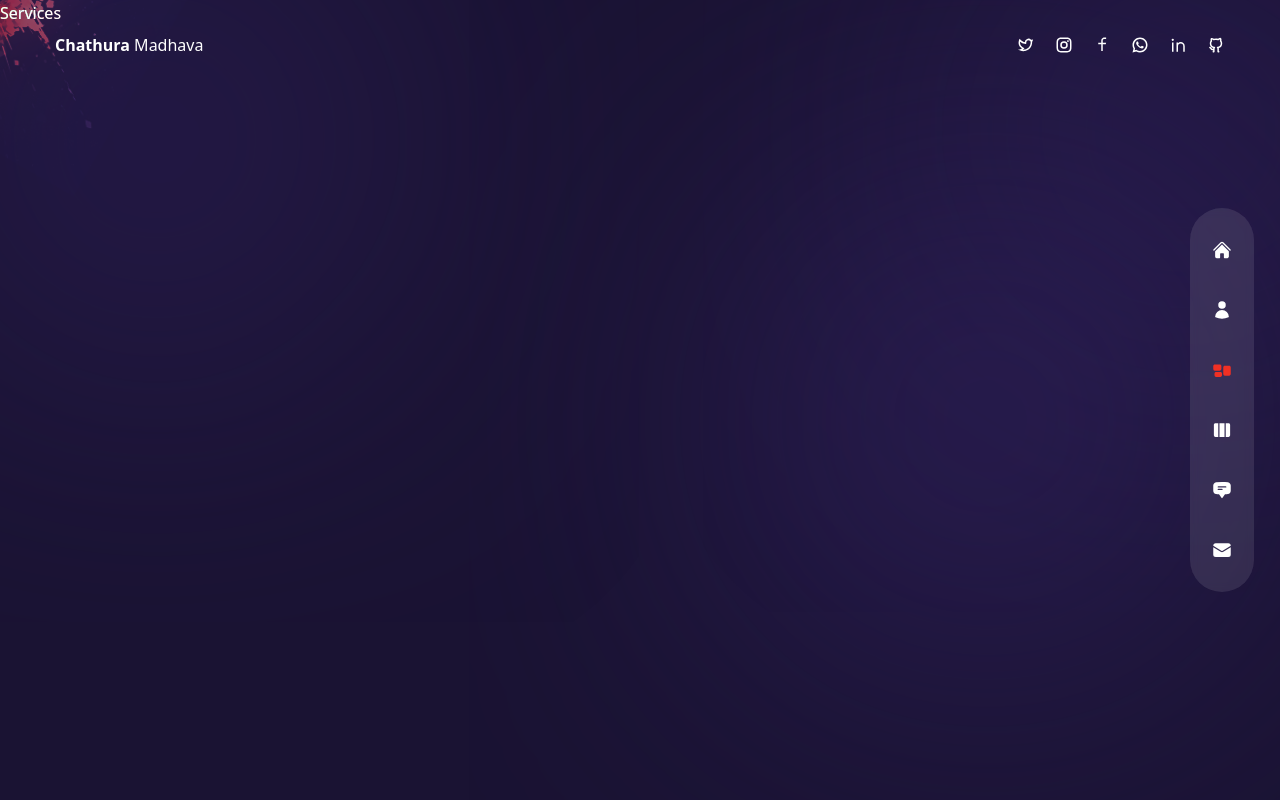
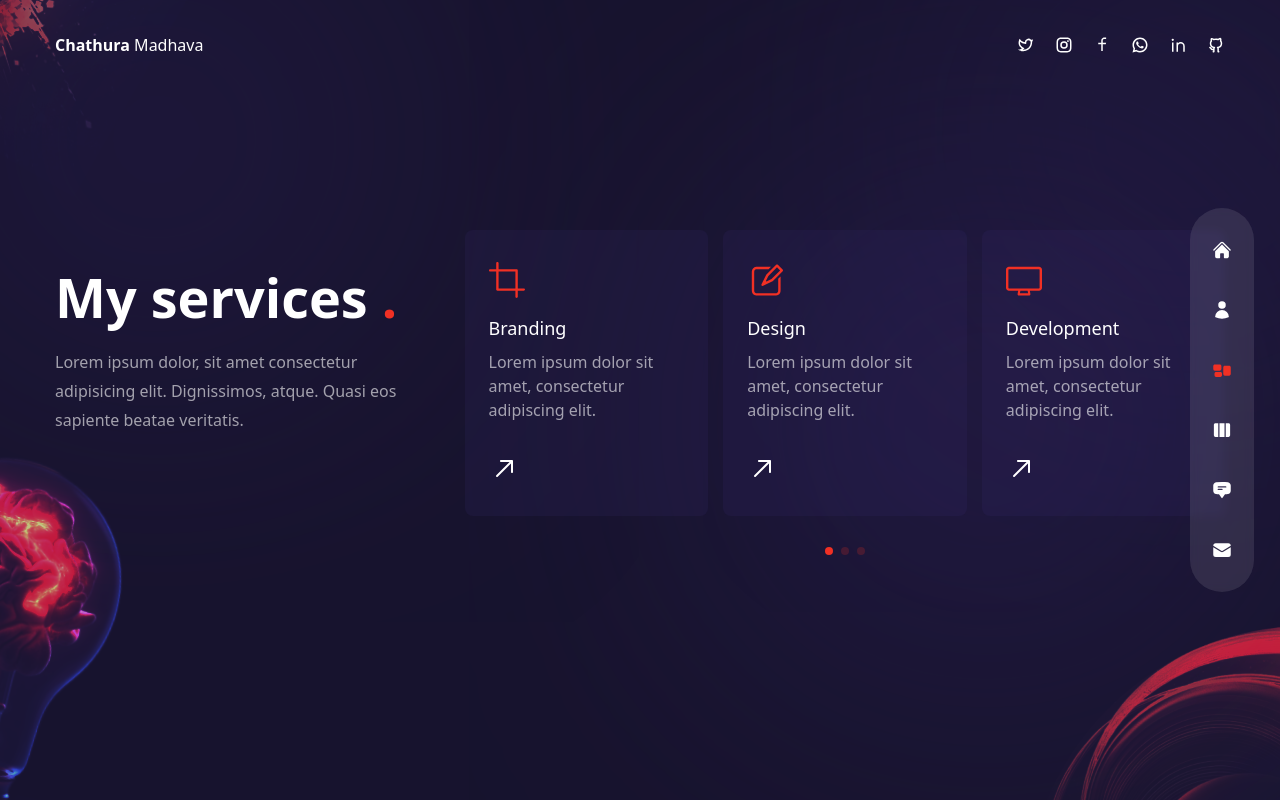
Before and after one commit to P-A-Chathura-Madhava/portfolio-P-A-Chathura-Madhava, a Next.js app: page /services in a window 1280 px wide. Built offline with nearby package versions, Linux system fonts and the light colour scheme.

Commit message:
Apply About Component

```diff
--- a/components/Bulb.js
+++ /dev/null
@@ -1,5 +0,0 @@
-const Bulb = () => {
-  return <div>Bulb</div>;
-};
-
-export default Bulb;
--- /dev/null
+++ b/components/Bulb.jsx
@@ -0,0 +1,16 @@
+// next image
+import Image from "next/image";
+
+const Bulb = () => {
+  return <div className="absolute -left-36 -bottom-12 rotate-12 mix-blend-color-dodge animate-pulse duration-75 z-10 w-[200px] xl:w-[260px]">
+    <Image
+      src={"/bulb.png"}
+      width={260}
+      height={200}
+      className="w-full h-full"
+      alt="bulb"
+      />
+  </div>;
+};
+
+export default Bulb;
--- a/components/ServiceSlider.js
+++ /dev/null
@@ -1,44 +0,0 @@
-// icons
-import {
-  RxCrop,
-  RxPencil2,
-  RxDesktop,
-  RxReader,
-  RxRocket,
-} from "react-icons/rx";
-
-
-// data
-const serviceData = [
-  {
-    icon: <RxCrop />,
-    title: 'Branding',
-    description: 'Lorem ipsum dolor sit amet, consectetur adipiscing elit.',
-  },
-  {
-    icon: <RxPencil2 />,
-    title: 'Design',
-    description: 'Lorem ipsum dolor sit amet, consectetur adipiscing elit.',
-  },
-  {
-    icon: <RxDesktop />,
-    title: 'Development',
-    description: 'Lorem ipsum dolor sit amet, consectetur adipiscing elit.',
-  },
-  {
-    icon: <RxReader />,
-    title: 'Copywriting',
-    description: 'Lorem ipsum dolor sit amet, consectetur adipiscing elit.',
-  },
-  {
-    icon: <RxRocket />,
-    title: 'SEO',
-    description: 'Lorem ipsum dolor sit amet, consectetur adipiscing elit.',
-  },
-];
-
-const ServiceSlider = () => {
-  return <div>Service Slider</div>;
-};
-
-export default ServiceSlider;
--- /dev/null
+++ b/components/ServiceSlider.jsx
@@ -0,0 +1,90 @@
+// import swiper react components
+import {Swiper, SwiperSlide} from "swiper/react";
+
+// import swiper styles
+import "swiper/css";
+import "swiper/css/free-mode";
+import "swiper/css/pagination";
+
+// icons
+import {
+  RxCrop,
+  RxPencil2,
+  RxDesktop,
+  RxReader,
+  RxRocket,
+  RxArrowTopRight,
+} from "react-icons/rx";
+
+// import required modules
+import { FreeMode, Pagination } from "swiper";
+
+// data
+const serviceData = [
+  {
+    icon: <RxCrop />,
+    title: 'Branding',
+    description: 'Lorem ipsum dolor sit amet, consectetur adipiscing elit.',
+  },
+  {
+    icon: <RxPencil2 />,
+    title: 'Design',
+    description: 'Lorem ipsum dolor sit amet, consectetur adipiscing elit.',
+  },
+  {
+    icon: <RxDesktop />,
+    title: 'Development',
+    description: 'Lorem ipsum dolor sit amet, consectetur adipiscing elit.',
+  },
+  {
+    icon: <RxReader />,
+    title: 'Copywriting',
+    description: 'Lorem ipsum dolor sit amet, consectetur adipiscing elit.',
+  },
+  {
+    icon: <RxRocket />,
+    title: 'SEO',
+    description: 'Lorem ipsum dolor sit amet, consectetur adipiscing elit.',
+  },
+];
+
+const ServiceSlider = () => {
+  return <Swiper
+    breakpoints={{
+      320: {
+        slidesPerView: 1,
+        spaceBetween: 15
+      },
+      640: {
+        slidesPerView: 3,
+        spaceBetween: 15
+      },
+    }}
+    freeMode={true}
+    pagination={{
+      clickable: true
+    }}
+    modules={[FreeMode, Pagination]}
+    className="h-[240px] sm:h-[340px]"
+  >{serviceData.map((item, index) => {
+    return (
+      <SwiperSlide key={index}>
+        <div className="bg-[rgba(65,47,123,0.15)] h-max rounded-lg px-6 py-8 flex sm:flex-col gap-x-6 sm:gap-x-0 group cursor-pointer hover:bg-[rgba(89,65,169,0.15)] transition-all duration-300">
+          {/* icon */}
+          <div className="mb-4 text-4xl text-accent">{item.icon}</div>
+          {/* title & desc */}
+          <div className="mb-8">
+            <div className="mb-2 text-lg">{item.title}</div>
+            <p className="max-w-[350px] leading-normal">{item.description}</p>
+          </div>
+          {/* arrow */}
+          <div className="text-3xl">
+            <RxArrowTopRight className="transition-all duration-300 group-hover:rotate-45 group-hover:text-accent" />
+          </div>
+        </div>
+      </SwiperSlide>
+    )
+  })}</Swiper>;
+};
+
+export default ServiceSlider;
--- a/pages/services/index.js
+++ /dev/null
@@ -1,5 +0,0 @@
-const Services = () => {
-  return <div>Services</div>;
-};
-
-export default Services;
--- /dev/null
+++ b/pages/services/index.jsx
@@ -0,0 +1,55 @@
+// components
+import ServiceSlider from "../../components/ServiceSlider";
+import Bulb from "../../components/Bulb";
+import Circles from "../../components/Circles";
+
+// framer motion
+import { motion } from "framer-motion";
+import { fadeIn } from "../../variants";
+
+const Services = () => {
+  return (
+    <div className="flex items-center h-full bg-primary/30 py-36">
+      <Circles />
+      <div className="container mx-auto">
+        <div className="flex flex-col xl:flex-row gap-x-8">
+          {/* text */}
+          <div className="text-center flex xl:w-[30vw] flex-col lg:text-left mb-4 xl:mb-0">
+            <motion.h2
+              variants={fadeIn("up", 0.2)}
+              initial="hidden"
+              animate="show"
+              exit="hidden"
+              className="h2 xl:mt-8"
+            >
+              My services <span className="text-accent">.</span>
+            </motion.h2>
+            <motion.p
+              variants={fadeIn("up", 0.4)}
+              initial="hidden"
+              animate="show"
+              exit="hidden"
+              className="mb-4 max-w-[400px] mx-auto lg:mx-0"
+            >
+              Lorem ipsum dolor, sit amet consectetur adipisicing elit.
+              Dignissimos, atque. Quasi eos sapiente beatae veritatis.
+            </motion.p>
+          </div>
+          {/* slider */}
+          <motion.div
+            variants={fadeIn("down", 0.6)}
+            initial="hidden"
+            animate="show"
+            exit="hidden"
+            className="w-full xl:max-w-[65%]"
+          >
+            <ServiceSlider />
+          </motion.div>
+        </div>
+      </div>
+      <Bulb />
+    </div>
+  );
+};
+
+export default Services;
```
